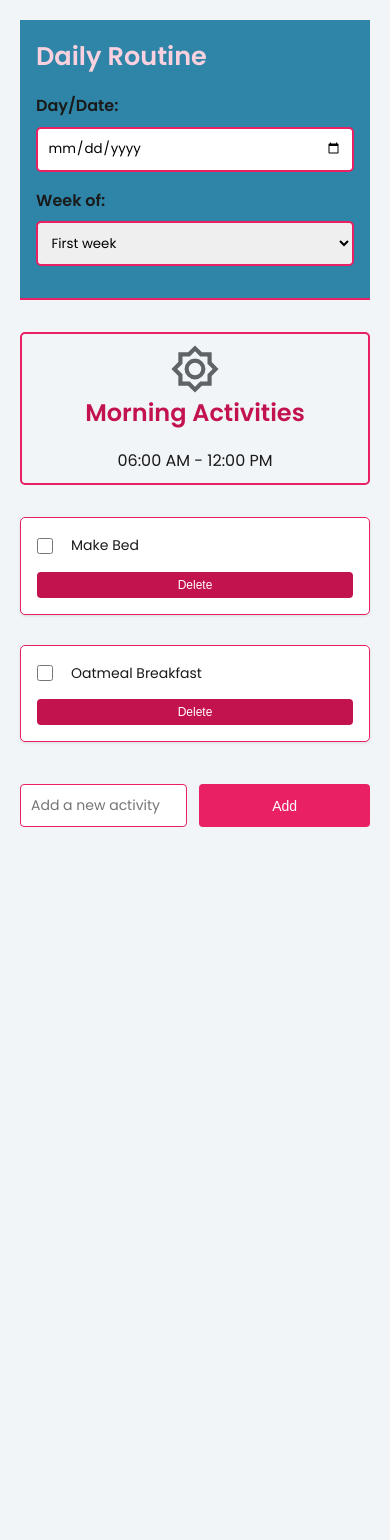
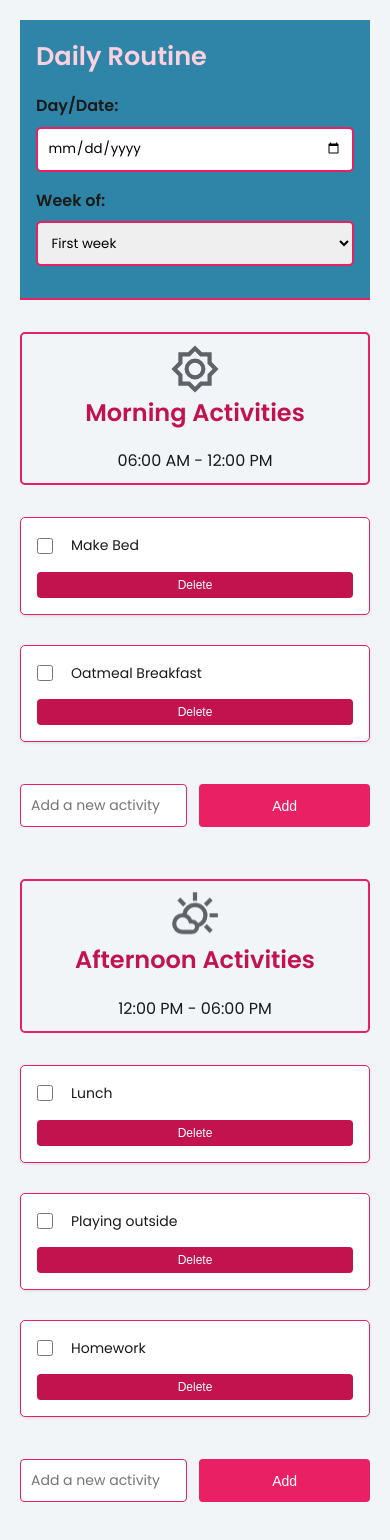
Before and after one commit to Doileo/kids-schedule-organizer, a React (Create React App) app: page / in a window 390 px wide. Shown: the top 1540 px of the page. Before the commit the page ends 911 px from the top, so only its background shows below. Built offline with nearby package versions, Linux system fonts and the light colour scheme.

Commit message:
Added the AfternoonSection component and styled it for the mobile view.

```diff
--- a/src/components/ActivityList/ActivityList.css
+++ b/src/components/ActivityList/ActivityList.css
@@ -186,6 +186,25 @@
   animation: shine 1.5s infinite; /* Repeat shine animation */
 }
 
+/* Animation for floating effect */
+@keyframes float {
+  0% {
+    transform: translateY(0);
+  }
+  50% {
+    transform: translateY(-10px);
+  }
+  100% {
+    transform: translateY(0);
+  }
+}
+
+/* Apply float animation to the afternoon section icon */
+.float-icon {
+  width: 50px;
+  animation: float 3s ease-in-out infinite;
+}
+
 /* Responsive design for mobile */
 @media (max-width: 768px) {
   .activity-item {
--- a/src/components/ActivityList/ActivityList.js
+++ b/src/components/ActivityList/ActivityList.js
@@ -1,11 +1,13 @@
 import React from "react";
 import MorningSection from "./MorningSection";
 import "./ActivityList.css";
+import AfternoonSection from "./AfternoonSection";
 
 const ActivityList = () => {
   return (
     <div className="activity-list">
       <MorningSection />
+      <AfternoonSection />
     </div>
   );
 };
--- /dev/null
+++ b/src/components/ActivityList/AfternoonSection.js
@@ -0,0 +1,92 @@
+import React, { useState } from "react";
+import "./ActivityList.css";
+import sunCloudIcon from "../../assets/icons/cloudly-icon.svg";
+
+const AfternoonSection = () => {
+  const [activities, setActivities] = useState([
+    { id: 1, name: "Lunch", completed: false },
+    { id: 2, name: "Playing outside", completed: false },
+    { id: 3, name: "Homework", completed: false },
+  ]);
+
+  const [newActivity, setNewActivity] = useState("");
+
+  const handleAddActivity = () => {
+    if (newActivity.trim()) {
+      setActivities([
+        ...activities,
+        { id: activities.length + 1, name: newActivity, completed: false },
+      ]);
+      setNewActivity("");
+    }
+  };
+
+  const handleDeleteActivity = (id) => {
+    setActivities(activities.filter((activity) => activity.id !== id));
+  };
+
+  const handleToggleComplete = (id) => {
+    setActivities(
+      activities.map((activity) =>
+        activity.id === id
+          ? { ...activity, completed: !activity.completed }
+          : activity
+      )
+    );
+  };
+
+  return (
+    <section className="routine-section" aria-labelledby="afternoon-section">
+      <div className="routine-header">
+        <img
+          className="float-icon"
+          src={sunCloudIcon}
+          alt="Sun with Cloud Icon"
+        />
+        <h2 id="afternoon-section">Afternoon Activities</h2>
+        <p className="afternoon-hours">12:00 PM - 06:00 PM</p>
+      </div>
+
+      <ul className="activity-list">
+        {activities.map((activity) => (
+          <li
+            key={activity.id}
+            className={`activity-item ${activity.completed ? "completed" : ""}`}
+          >
+            <label>
+              <input
+                type="checkbox"
+                checked={activity.completed}
+                onChange={() => handleToggleComplete(activity.id)}
+                aria-label={`Mark ${activity.name} as complete`}
+              />
+              {activity.name}
+            </label>
+            <button
+              className="delete-btn"
+              onClick={() => handleDeleteActivity(activity.id)}
+              aria-label={`Delete ${activity.name}`}
+            >
+              Delete
+            </button>
+          </li>
+        ))}
+      </ul>
+
+      <div className="new-activity">
+        <input
+          type="text"
+          value={newActivity}
+          onChange={(e) => setNewActivity(e.target.value)}
+          placeholder="Add a new activity"
+          aria-label="New activity input"
+        />
+        <button className="add-activity-button" onClick={handleAddActivity}>
+          Add
+        </button>
+      </div>
+    </section>
+  );
+};
+
+export default AfternoonSection;
```
